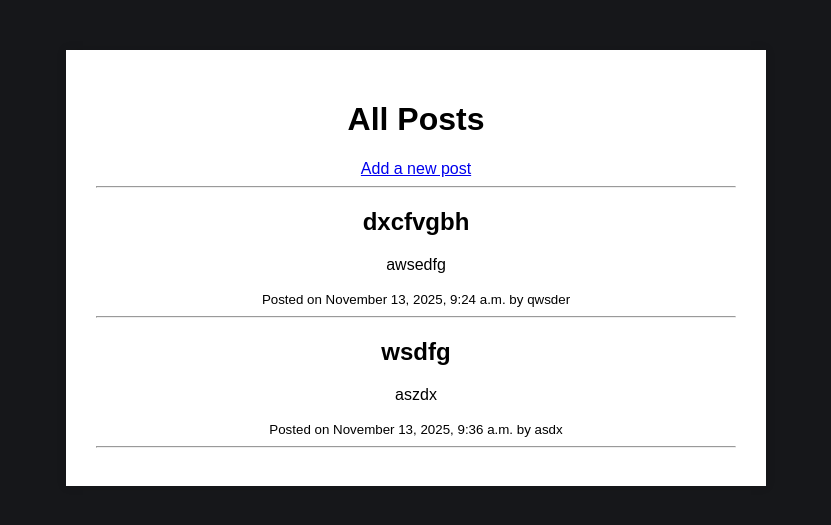
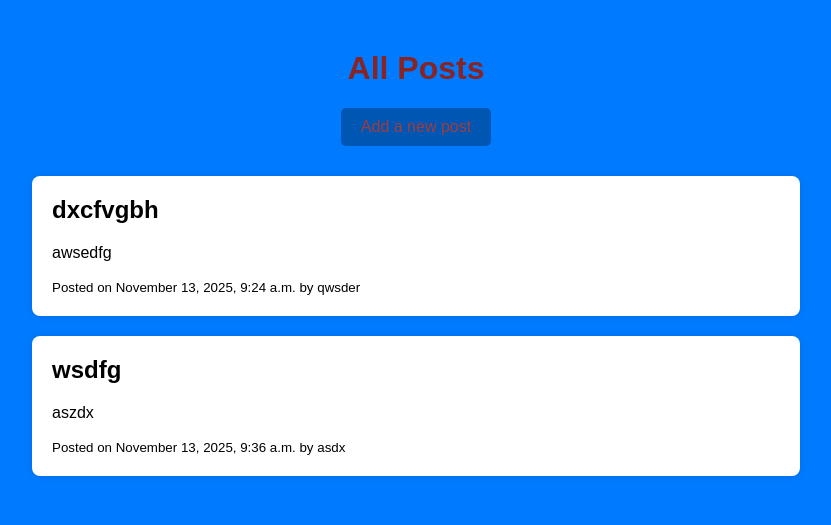
Before and after one commit to Sierra445/blog, a Django app: template blog_app/templates/blog_app/index.html in a window 1280 px wide. Shown: the top 525 px of the page, without its empty margins (224-1055 px from the left). Run offline with Django 5.2, Linux system fonts and the light colour scheme; the template is opened without the code that fills it: values that come from a table or form of the project are taken from there, others are empty; data comes from the database, SQL or seed files in the repository; both versions use the stored data as it was after the commit.

Commit message:
fixed the blog

```diff
--- a/blog/settings.py
+++ b/blog/settings.py
@@ -122,3 +122,7 @@ STATIC_URL = 'static/'
 # https://docs.djangoproject.com/en/5.2/ref/settings/#default-auto-field
 
 DEFAULT_AUTO_FIELD = 'django.db.models.BigAutoField'
+# Only needed in development to serve static files
+STATICFILES_DIRS = [
+    BASE_DIR / "static",
+]
--- /dev/null
+++ b/blog_app/static/blog_app/css/style.css
@@ -0,0 +1,47 @@
+body {
+    font-family: Arial, sans-serif;
+    background-color: #007BFF;
+    margin: 0;
+    padding: 0;
+}
+
+
+.container {
+    width: 60%;
+    margin: 50px auto;
+    text-align: center;
+}
+
+h1, .add-post-link {
+    color: rgb(136, 36, 36);
+    text-align: center;
+}
+
+.add-post-link {
+    display: inline-block;
+    margin-bottom: 30px;
+    padding: 10px 20px;
+    background-color: #0056b3;
+    color: rgb(161, 61, 61);
+    text-decoration: none;
+    border-radius: 5px;
+}
+
+.add-post-link:hover {
+    background-color: #004494;
+}
+
+
+.post {
+    background-color: white;
+    color: black;
+    text-align: left;
+    padding: 20px;
+    margin-bottom: 20px;
+    border-radius: 8px;
+    box-shadow: 0 0 10px rgba(0,0,0,0.1);
+}
+
+.post h2 {
+    margin-top: 0;
+}
--- a/blog_app/static/blog_app/style.css
+++ /dev/null
@@ -1,36 +0,0 @@
-body {
-    font-family: Arial, sans-serif;
-    background-color: #16171a;
-    margin: 0;
-    padding: 0;
-}
-
-.container {
-    width: 50%;
-    margin: 50px auto;
-    background-color: #fff;
-    padding: 30px;
-    box-shadow: 0 0 10px rgba(0,0,0,0.1);
-    text-align: center;
-}
-
-input[type="text"], textarea {
-    width: 100%;
-    padding: 10px;
-    margin-bottom: 15px;
-    border: 1px solid #ccc;
-    border-radius: 5px;
-}
-
-button {
-    padding: 10px 20px;
-    background-color: #4CAF50;
-    border: none;
-    color: rgb(126, 39, 39);
-    border-radius: 5px;
-    cursor: pointer;
-}
-
-button:hover {
-    background-color: #10d61a;
-}
--- a/blog_app/templates/blog_app/index.html
+++ b/blog_app/templates/blog_app/index.html
@@ -10,18 +10,16 @@
     <div class="container">
         <h1>All Posts</h1>
 
-        <a href="{% url 'add-post' %}">Add a new post</a>  <!-- fixed -->
-        <hr>
+        <a href="{% url 'add-post' %}" class="add-post-link">Add a new post</a>
 
         {% for post in posts %}
-            <article class="post">
+            <div class="post">
                 <h2>{{ post.title }}</h2>
                 <p>{{ post.content }}</p>
                 <small>Posted on {{ post.pub_date|date:"F j, Y, g:i a" }} by {{ post.author }}</small>
-            </article>
-            <hr>
+            </div>
         {% empty %}
-            <p>No posts yet. <a href="{% url 'add-post' %}">Add one</a>!</p>  <!-- fixed -->
+            <p style="color: white;">No posts yet. <a href="{% url 'add-post' %}" style="color: #ffc;">Add one</a>!</p>
         {% endfor %}
     </div>
 </body>
```
Also changed, not shown: db.sqlite3.
